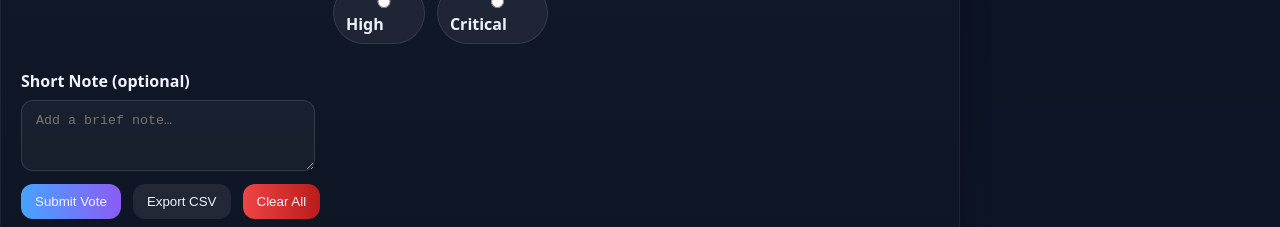
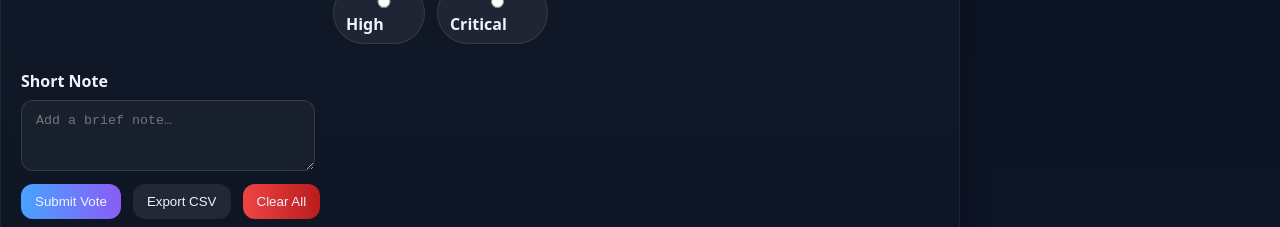
Before and after one commit to aliimtiazdevops/Automated-POLLING-, a plain HTML site: page index.html in a window 1280 px wide. Shown: the part 336-563 px from the top of the page. Drawn offline with Linux system fonts and the light colour scheme.

Commit message:
optionalremove

```diff
--- a/index.html
+++ b/index.html
@@ -46,7 +46,7 @@
         </div>
 
         <div class="form-group">
-          <label for="details">Short Note (optional)</label>
+          <label for="details">Short Note </label>
           <textarea id="details" rows="3" placeholder="Add a brief note…"></textarea>
         </div>
       </div>
```
